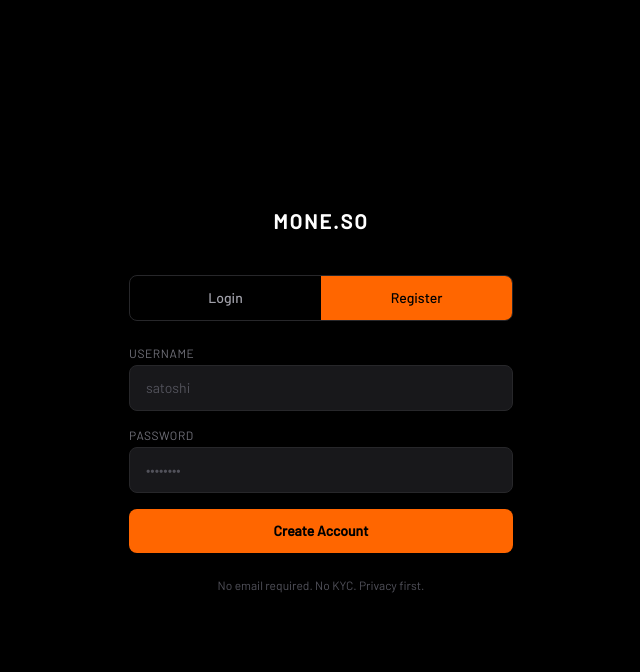
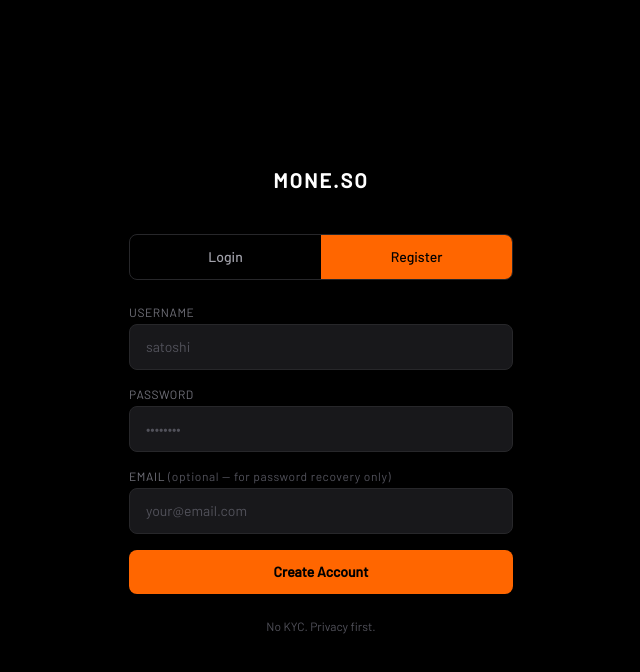
Before and after one commit to moneso/Moneso, a Next.js app: page /auth in a window 1280 px wide. Both pictures are taken after a click on the button "Register". Shown: the top 672 px of the page, without its empty margins (319-959 px from the left). Built offline with nearby package versions, Linux system fonts and the light colour scheme; a web font is replaced by a local one.

Commit message:
Update page.js

```diff
--- a/src/app/auth/page.js
+++ b/src/app/auth/page.js
@@ -7,23 +7,25 @@ import { createClient } from '@/lib/supabase'
 export default function AuthPage() {
   const router = useRouter()
   const supabase = createClient()
-  const [mode, setMode] = useState('login') // 'login' | 'register'
+  const [mode, setMode] = useState('login')
   const [username, setUsername] = useState('')
   const [password, setPassword] = useState('')
+  const [email, setEmail] = useState('')
+  const [resetEmail, setResetEmail] = useState('')
   const [error, setError] = useState('')
+  const [success, setSuccess] = useState('')
   const [loading, setLoading] = useState(false)
 
-  // We use a fake email derived from username for Supabase auth
   const fakeEmail = (u) => `${u.toLowerCase()}@mone.so`
 
   async function handleSubmit(e) {
     e.preventDefault()
     setError('')
+    setSuccess('')
     setLoading(true)
 
     try {
       if (mode === 'register') {
-        // Check username not taken
         const { data: existing } = await supabase
           .from('profiles')
           .select('id')
@@ -36,20 +38,36 @@ export default function AuthPage() {
           return
         }
 
+        const authEmail = email.trim() ? email.trim() : fakeEmail(username)
+
         const { error: signUpError } = await supabase.auth.signUp({
-          email: fakeEmail(username),
+          email: authEmail,
           password,
-          options: { data: { username } },
+          options: { data: { username, recovery_email: email.trim() || null } },
         })
         if (signUpError) throw signUpError
         router.push('/marketplace')
-      } else {
+
+      } else if (mode === 'login') {
         const { error: signInError } = await supabase.auth.signInWithPassword({
           email: fakeEmail(username),
           password,
         })
         if (signInError) throw signInError
         router.push('/marketplace')
+
+      } else if (mode === 'reset') {
+        if (!resetEmail.trim()) {
+          setError('Please enter your email address.')
+          setLoading(false)
+          return
+        }
+        const { error: resetError } = await supabase.auth.resetPasswordForEmail(
+          resetEmail.trim(),
+          { redirectTo: `${window.location.origin}/auth/update-password` }
+        )
+        if (resetError) throw resetError
+        setSuccess('If an account with this email exists, you will receive a reset link shortly.')
       }
     } catch (err) {
       setError(err.message || 'Something went wrong.')
@@ -60,16 +78,15 @@ export default function AuthPage() {
 
   return (
     <div className="min-h-screen bg-black flex flex-col items-center justify-center px-4">
-      {/* Logo */}
       <Link href="/" className="text-white font-bold text-xl tracking-widest mb-10 hover:text-[#FF6600] transition-colors">
         MONE.SO
       </Link>
 
       <div className="w-full max-w-sm">
-        {/* Tabs */}
+        {mode !== 'reset' && (
           <div className="flex mb-6 border border-zinc-800 rounded-lg overflow-hidden">
             <button
-            onClick={() => setMode('login')}
+              onClick={() => { setMode('login'); setError(''); setSuccess('') }}
               className={`flex-1 py-3 text-sm font-medium transition-colors ${
                 mode === 'login' ? 'bg-[#FF6600] text-black' : 'text-zinc-400 hover:text-white'
               }`}
@@ -77,7 +94,7 @@ export default function AuthPage() {
               Login
             </button>
             <button
-            onClick={() => setMode('register')}
+              onClick={() => { setMode('register'); setError(''); setSuccess('') }}
               className={`flex-1 py-3 text-sm font-medium transition-colors ${
                 mode === 'register' ? 'bg-[#FF6600] text-black' : 'text-zinc-400 hover:text-white'
               }`}
@@ -85,8 +102,36 @@ export default function AuthPage() {
               Register
             </button>
           </div>
+        )}
+
+        {mode === 'reset' && (
+          <div className="mb-6">
+            <button
+              onClick={() => { setMode('login'); setError(''); setSuccess('') }}
+              className="text-zinc-500 hover:text-white text-sm transition-colors"
+            >
+              ← Back to login
+            </button>
+            <h2 className="text-white font-bold text-lg mt-3">Reset Password</h2>
+            <p className="text-zinc-500 text-xs mt-1">Enter the email you used when registering.</p>
+          </div>
+        )}
 
         <form onSubmit={handleSubmit} className="space-y-4">
+          {mode === 'reset' ? (
+            <div>
+              <label className="block text-xs text-zinc-500 mb-1 uppercase tracking-wider">Email</label>
+              <input
+                type="email"
+                value={resetEmail}
+                onChange={e => setResetEmail(e.target.value)}
+                required
+                placeholder="your@email.com"
+                className="w-full bg-zinc-900 border border-zinc-800 text-white rounded-lg px-4 py-3 text-sm focus:outline-none focus:border-[#FF6600] placeholder-zinc-600"
+              />
+            </div>
+          ) : (
+            <>
               <div>
                 <label className="block text-xs text-zinc-500 mb-1 uppercase tracking-wider">Username</label>
                 <input
@@ -114,9 +159,32 @@ export default function AuthPage() {
                 />
               </div>
 
+              {mode === 'register' && (
+                <div>
+                  <label className="block text-xs text-zinc-500 mb-1 uppercase tracking-wider">
+                    Email <span className="text-zinc-600 normal-case">(optional — for password recovery only)</span>
+                  </label>
+                  <input
+                    type="email"
+                    value={email}
+                    onChange={e => setEmail(e.target.value)}
+                    placeholder="your@email.com"
+                    className="w-full bg-zinc-900 border border-zinc-800 text-white rounded-lg px-4 py-3 text-sm focus:outline-none focus:border-[#FF6600] placeholder-zinc-600"
+                  />
+                </div>
+              )}
+            </>
+          )}
+
           {error && (
             <p className="text-red-400 text-xs bg-red-400/10 border border-red-400/20 rounded-lg px-4 py-3">
               {error}
+            </p>
+          )}
+
+          {success && (
+            <p className="text-green-400 text-xs bg-green-400/10 border border-green-400/20 rounded-lg px-4 py-3">
+              {success}
             </p>
           )}
 
@@ -125,12 +193,23 @@ export default function AuthPage() {
             disabled={loading}
             className="w-full bg-[#FF6600] hover:bg-[#e55a00] text-black font-bold py-3 rounded-lg text-sm transition-colors disabled:opacity-50"
           >
-            {loading ? '...' : mode === 'login' ? 'Login' : 'Create Account'}
+            {loading ? '...' : mode === 'login' ? 'Login' : mode === 'register' ? 'Create Account' : 'Send Reset Link'}
           </button>
         </form>
 
+        {mode === 'login' && (
+          <p className="text-center mt-4">
+            <button
+              onClick={() => { setMode('reset'); setError(''); setSuccess('') }}
+              className="text-zinc-600 hover:text-[#FF6600] text-xs transition-colors"
+            >
+              Forgot password?
+            </button>
+          </p>
+        )}
+
         <p className="text-center text-zinc-600 text-xs mt-6">
-          No email required. No KYC. Privacy first.
+          No KYC. Privacy first.
         </p>
       </div>
     </div>
```
Lines whose indentation alone changed are shown as unchanged.
